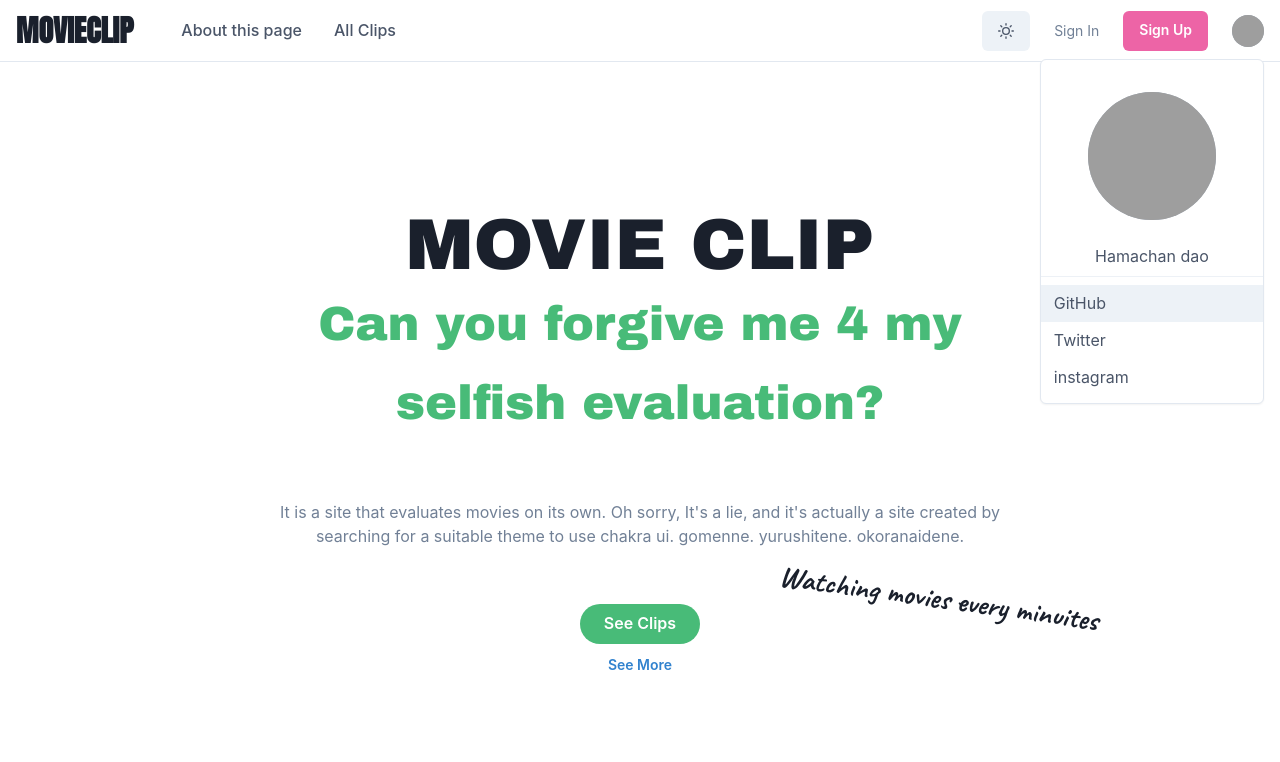
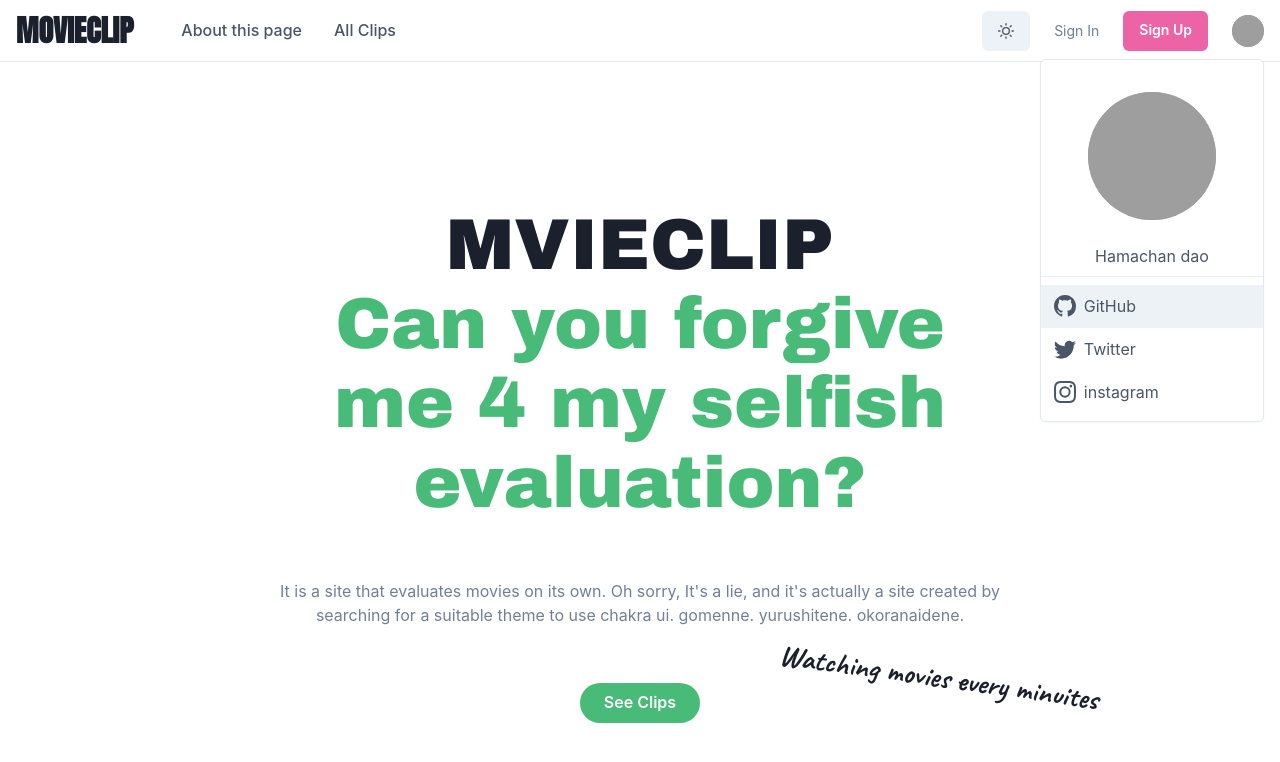
Before and after one commit to shuto-416/MovieClip, a Next.js app: page / in a window 1280 px wide. Both pictures are taken after a click on the button 1248 px from the left and 30 px from the top of the page. Shown: the top 762 px of the page. Built offline with nearby package versions, Linux system fonts and the light colour scheme; grey boxes are pictures that could not be loaded.

Commit message:
adding react icon in profile menu

```diff
--- a/package.json
+++ b/package.json
@@ -15,7 +15,8 @@
     "framer-motion": "^4",
     "next": "12.0.3",
     "react": "17.0.2",
-    "react-dom": "17.0.2"
+    "react-dom": "17.0.2",
+    "react-icons": "^4.3.1"
   },
   "devDependencies": {
     "@types/node": "16.11.6",
--- a/pages/Headers/Header.tsx
+++ b/pages/Headers/Header.tsx
@@ -6,6 +6,7 @@ import {
     Text,
     Avatar,
     Collapse,
+    Icon,
     IconButton,
     useDisclosure,
     useColorMode,
@@ -24,10 +25,14 @@ import {
     SunIcon,
  } from "@chakra-ui/icons"
 
- import Head from "next/head";
- import DesktopNav from "./DesktopNav"
- import MobileNav from "./MobileNav"
- import selfImage from "../../public/icon.jpg"
+import {
+    BsGithub,
+    BsTwitter,
+    BsInstagram,
+} from "react-icons/bs"
+import Head from "next/head";
+import DesktopNav from "./DesktopNav"
+import MobileNav from "./MobileNav"
 
 const Header = () => {
     const { isOpen, onToggle } = useDisclosure();
@@ -142,9 +147,15 @@ const Header = () => {
                                 <p>Hamachan dao</p>
                             </Center>
                             <MenuDivider />
-                            <MenuItem>GitHub</MenuItem>
-                            <MenuItem>Twitter</MenuItem>
-                            <MenuItem>instagram</MenuItem>
+                            <MenuItem>
+                                <Box as={BsGithub} size={30} pr={2}/>GitHub
+                            </MenuItem>
+                            <MenuItem>
+                                <Box as={BsTwitter} size={30} pr={2}/>Twitter
+                            </MenuItem>
+                            <MenuItem>
+                                <Box as={BsInstagram} size={30} pr={2}/>instagram
+                            </MenuItem>
                         </MenuList>
                     </Menu>
                 </Stack>
--- a/pages/index.tsx
+++ b/pages/index.tsx
@@ -28,8 +28,8 @@ const Home = () => {
             fontSize={{ base: '3xl', sm: '5xl', md: '7xl' }}
             lineHeight={'110%'}
           >
-            MOVIE CLIP <br />
-            <Text color={'green.400'} fontSize={{base: 'xl', sm: '3xl', md: '5xl'}}>
+           MVIECLIP<br />
+            <Text color={'green.400'} fontSize={{base: 'xl', sm: '3xl', md: '7xl'}}>
               Can you forgive me 4 my selfish evaluation?
             </Text>
           </Heading>
@@ -52,9 +52,6 @@ const Home = () => {
             >
               See Clips
             </Button>
-            <Button variant={'link'} colorScheme={'blue'} size={'sm'}>
-              See More
-            </Button>
             <Text
                 fontSize={'3xl'}
                 fontFamily={'Caveat'}
```
Also changed, not shown: 1 other file (tests, documents, lock files or other folders).
